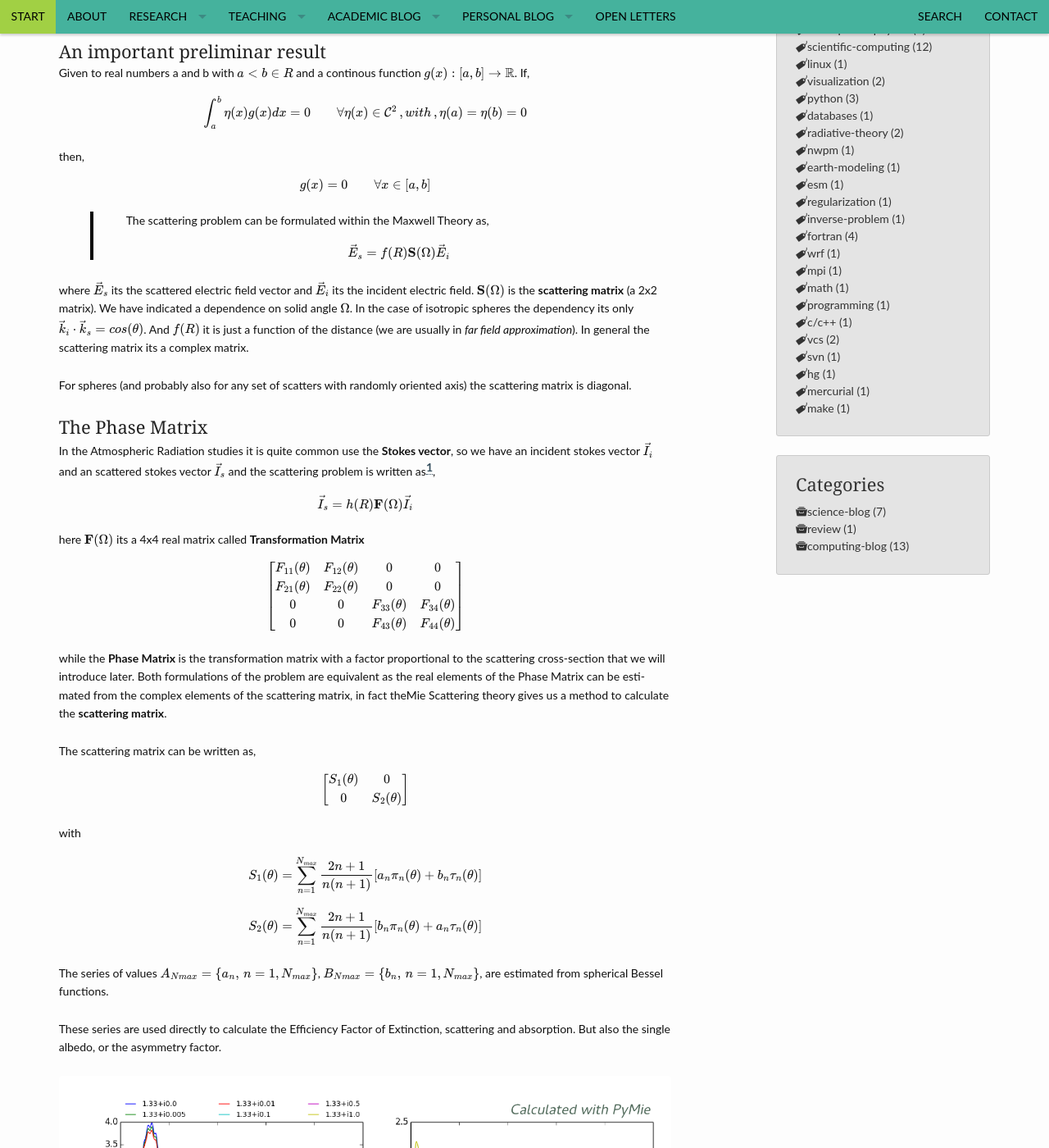
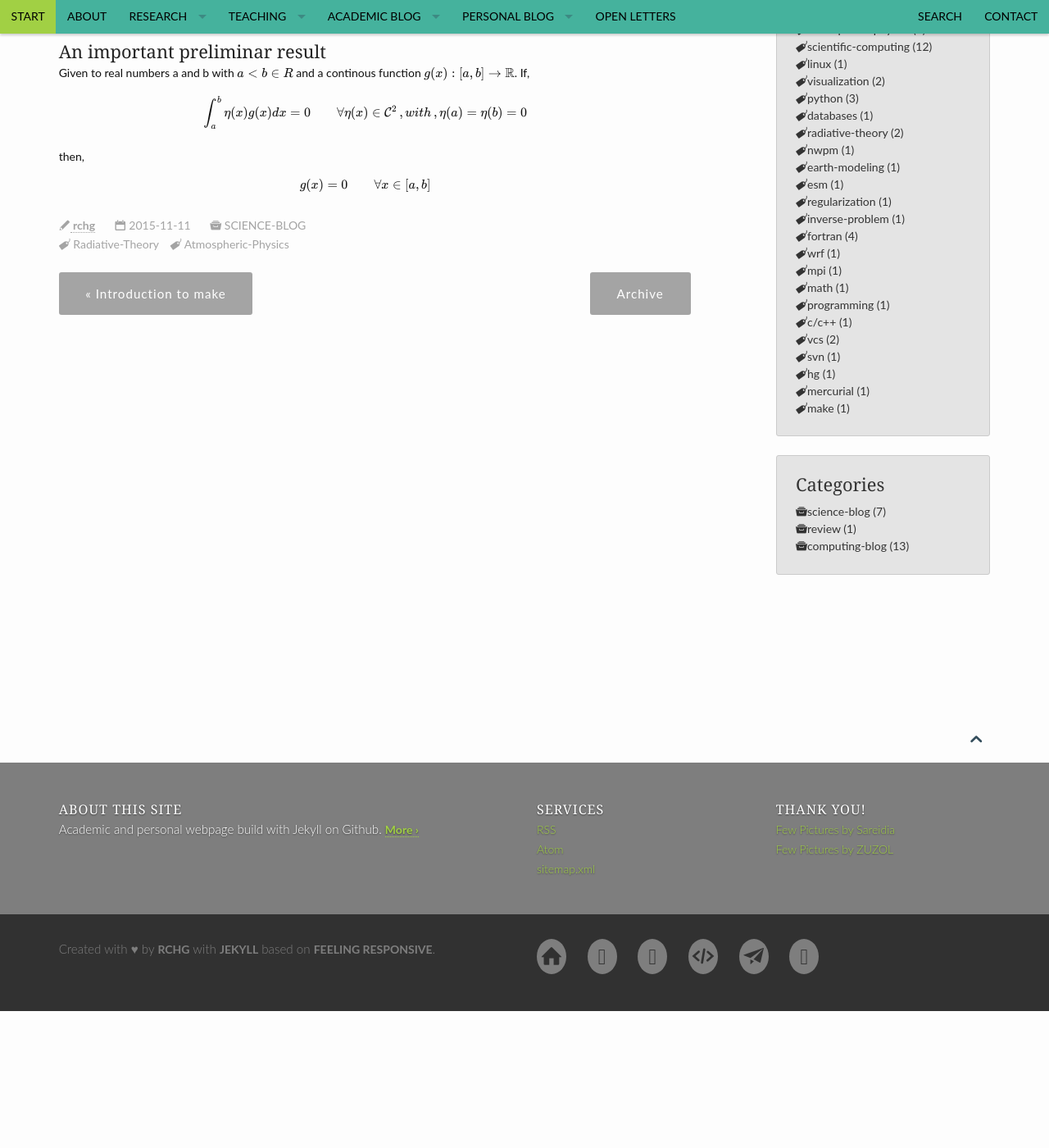
Before and after one commit to RCHG/rchg.github.io, a Jekyll site: the page built from _posts/2015-11-11-Euler-Lagrange.md, in a window 1280 px wide and 1400 px high, scrolled down 540 px. Shown: the whole window at 82% size. Built offline with Jekyll 4.4.1, drawn with Linux system fonts in a browser that asks for light colours; formulas are drawn with MathJax 3; after the commit the page ends 1773 px from its top, so only the background shows below that; some of the changed text lies outside the part shown.

Commit message:
Update 2015-11-11-Euler-Lagrange.md

```diff
--- a/_posts/2015-11-11-Euler-Lagrange.md
+++ b/_posts/2015-11-11-Euler-Lagrange.md
@@ -31,63 +31,3 @@ then,
 $$g(x)=0 \qquad \forall x\in [a,b] $$
 
 {:.smallquote}
-
-The scattering problem can be formulated within the Maxwell Theory as,
-
-$$\vec{E}_{s}=f(R)\mathbf{S}(\Omega)\vec{E}_{i}$$
-
-where $$\vec{E}_{s}$$ its the scattered electric field vector and $$\vec{E}_{i}$$ its the incident electric field. $$\mathbf{S}(\Omega)$$ is the **scattering matrix** (a 2x2 matrix). We have indicated a dependence on solid angle $$\Omega$$. In the case of isotropic spheres the dependency its only $$\vec{k}_{i}\cdot \vec{k}_{s}=cos(\theta)$$. And $$f(R)$$ it is just a function of the distance (we are usually in *far field approximation*). In general the scattering matrix its a complex matrix.
-
-For spheres (and probably also for any set of scatters with randomly oriented axis) the scattering matrix is diagonal.
-
-### The Phase Matrix
-
-In the Atmospheric Radiation studies it is quite common use the **Stokes vector**, so we have an incident stokes vector $$\vec{I}_{i}$$ and an scattered stokes vector $$\vec{I}_{s}$$ and the scattering problem is written as[^1],
-
-$$\vec{I}_{s}=h(R)\mathbf{F}(\Omega)\vec{I}_{i}$$
-
-here $$\mathbf{F}(\Omega)$$ its a 4x4 real matrix called **Transformation Matrix**
-
-$$
-\begin{bmatrix}
-  F_{11}(\theta) & F_{12}(\theta) & 0 & 0 \\
-  F_{21}(\theta) & F_{22}(\theta) & 0 & 0 \\
-  0 & 0 & F_{33}(\theta) & F_{34}(\theta) \\
-  0 & 0 & F_{43}(\theta) & F_{44}(\theta)
-\end{bmatrix}
-$$
-
-while the **Phase Matrix** is the transformation matrix with a factor proportional to the scattering cross-section that we will introduce later. Both formulations of the problem are equivalent as the real elements of the Phase Matrix can be estimated from the complex elements of the scattering matrix, in fact theMie Scattering theory gives us a method to calculate the **scattering matrix**.
-
-The scattering matrix can be written as,
-
-$$
-\begin{bmatrix}
-  S_{1}(\theta) & 0 \\
-  0  & S_{2}(\theta)
-\end{bmatrix}
-$$
-
-with
-
-$$
-S_{1}(\theta) = \sum_{n=1}^{N_{max}}\frac{2n+1}{n(n+1)}\left[ a_{n}\pi_{n}(\theta)+b_{n}\tau_{n}(\theta) \right]
-$$
-
-
-$$
-S_{2}(\theta) = \sum_{n=1}^{N_{max}}\frac{2n+1}{n(n+1)}\left[ b_{n}\pi_{n}(\theta)+a_{n}\tau_{n}(\theta) \right]
-$$
-
-The series of values $$A_{Nmax}=\{a_{n}, \, n=1, N_{max}\}$$, $$B_{Nmax}=\{b_{n}, \, n=1, N_{max}\}$$, are estimated from spherical Bessel functions.
-
-These series are used directly to calculate the Efficiency Factor of Extinction, scattering and absorption. But also the single albedo, or the asymmetry factor.
-
-<figure>
-<img src="/images/Sphere_Mie_Scatt_web.png">
-	<figcaption><a title="Illustration of Mie Scattering properties: homogeneous sphere and several values of the refractive index."> Illustration of Mie Scattering properties: homogeneous sphere and several values of the refractive index.</a></figcaption>
-</figure>
-
-
-**Note**: The called T-matrix formalism it is an efficient alternative to Mie-Scattering. In particular, the T-matrix formalism is quite convinient for raindrop studies because the estimation of the scattering properties of Oblate Spheroid and Chebyshev particles is relatively easy described. The idea behind the theory is appealing: (1). The incident and scattered electric fields are expresed as a sum of spherical functions whose coeficientes, before and after the scattering process, might be related by a linear expression involving a **transition matrix** or T-matrix. (2). By using numerical or analytical methods expressions of this transition matrix are calculated and based on the transition matrix the optical properties estimated.
-{:.smallblock}
```
